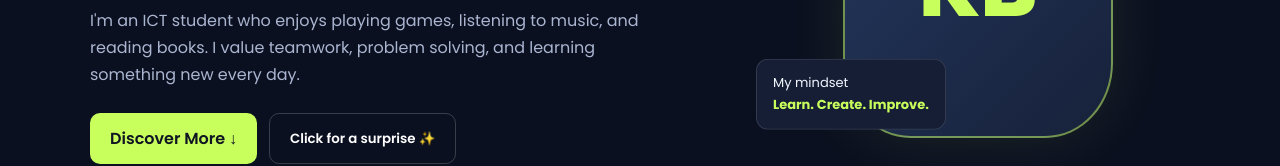
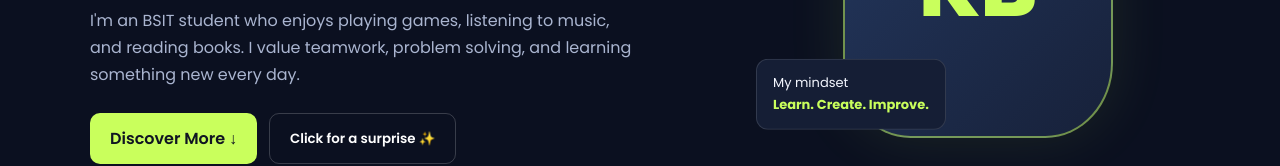
Before and after one commit to kurtbocaooneplus-cyber/My-personal-website, a plain HTML site: page My personal website.html in a window 1280 px wide. Shown: the part 433-599 px from the top of the page. Drawn offline with Linux system fonts and the light colour scheme.

Commit message:
Fix HTML formatting and update content

```diff
--- a/My personal website.html
+++ b/My personal website.html
@@ -27,7 +27,7 @@
         <div class="tag">Welcome to my world ✦</div>
         <h1>Hey, I'm<br><span>Kurt Bocao.</span></h1>
         <p>
-          I'm an ICT student who enjoys playing games, listening
+          I'm an BSIT student who enjoys playing games, listening
           to music, and reading books. I value teamwork, problem
           solving, and learning something new every day.
         </p>
```
